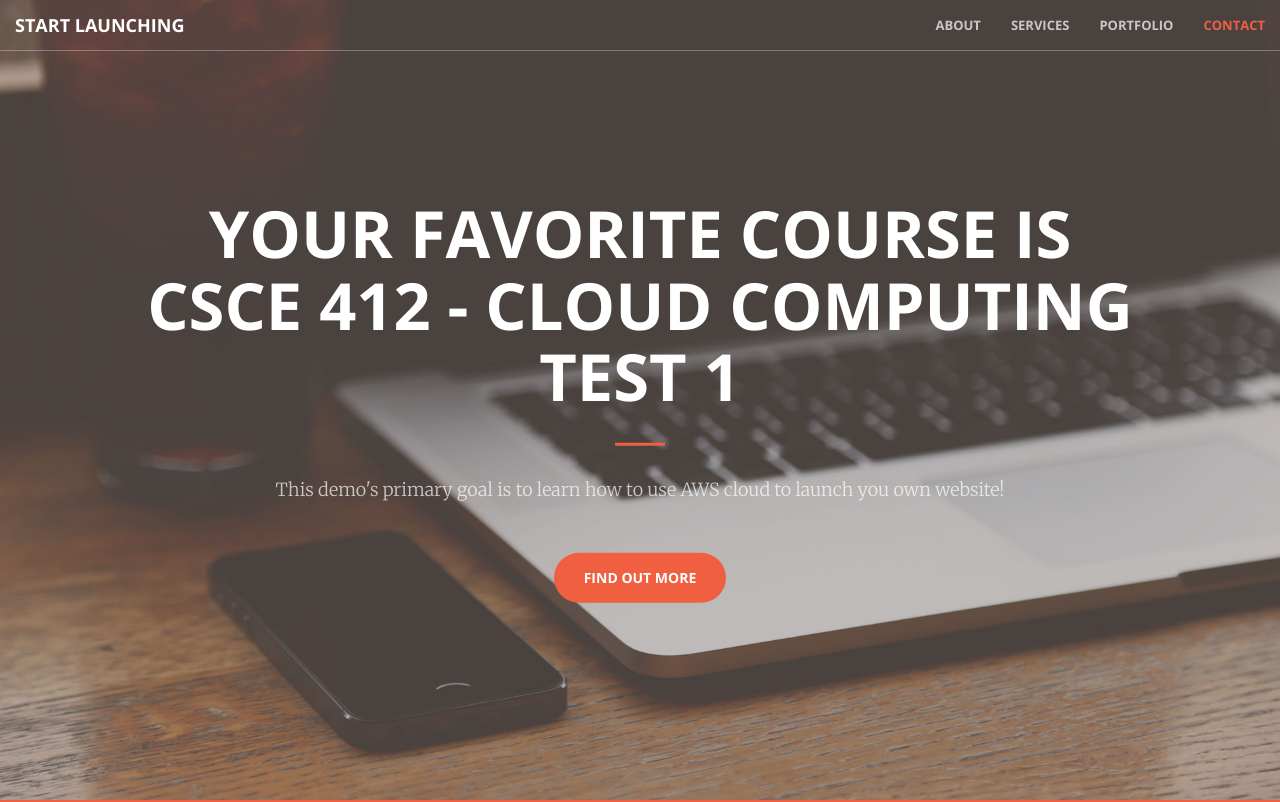
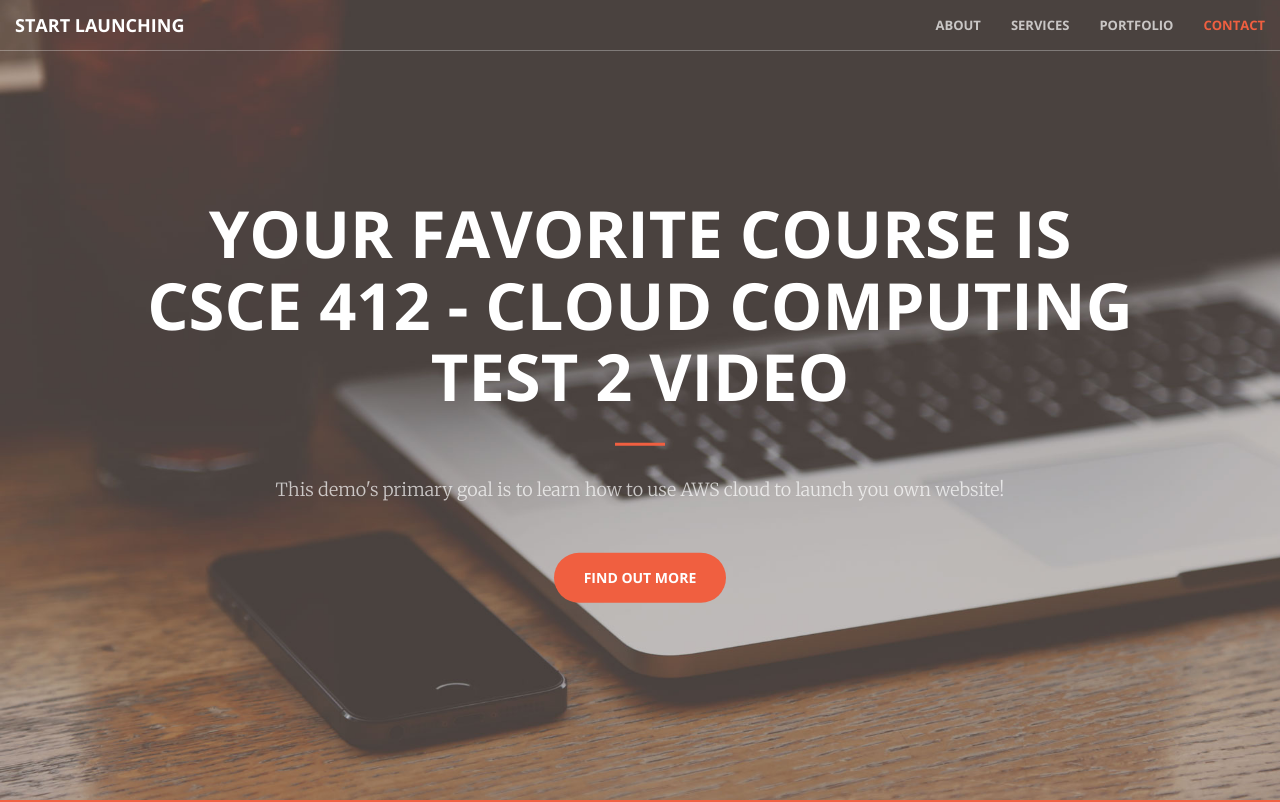
Before and after one commit to arappa/Project-5-CI-CD, a plain HTML site: page index.html in a window 1280 px wide. Shown: the top 802 px of the page. Drawn offline with nearby package versions, Linux system fonts and the light colour scheme.

Commit message:
Video example

```diff
--- a/index.html
+++ b/index.html
@@ -74,7 +74,7 @@
     <header>
         <div class="header-content">
             <div class="header-content-inner">
-                <h1>Your Favorite Course is CSCE 412 - Cloud Computing TEST 1</h1>
+                <h1>Your Favorite Course is CSCE 412 - Cloud Computing TEST 2 VIDEO</h1>
                 <hr>
                 <p>This demo's primary goal is to learn how to use AWS cloud to launch you own website!</p>
                 <a href="#about" class="btn btn-primary btn-xl page-scroll">Find Out More</a>
```
